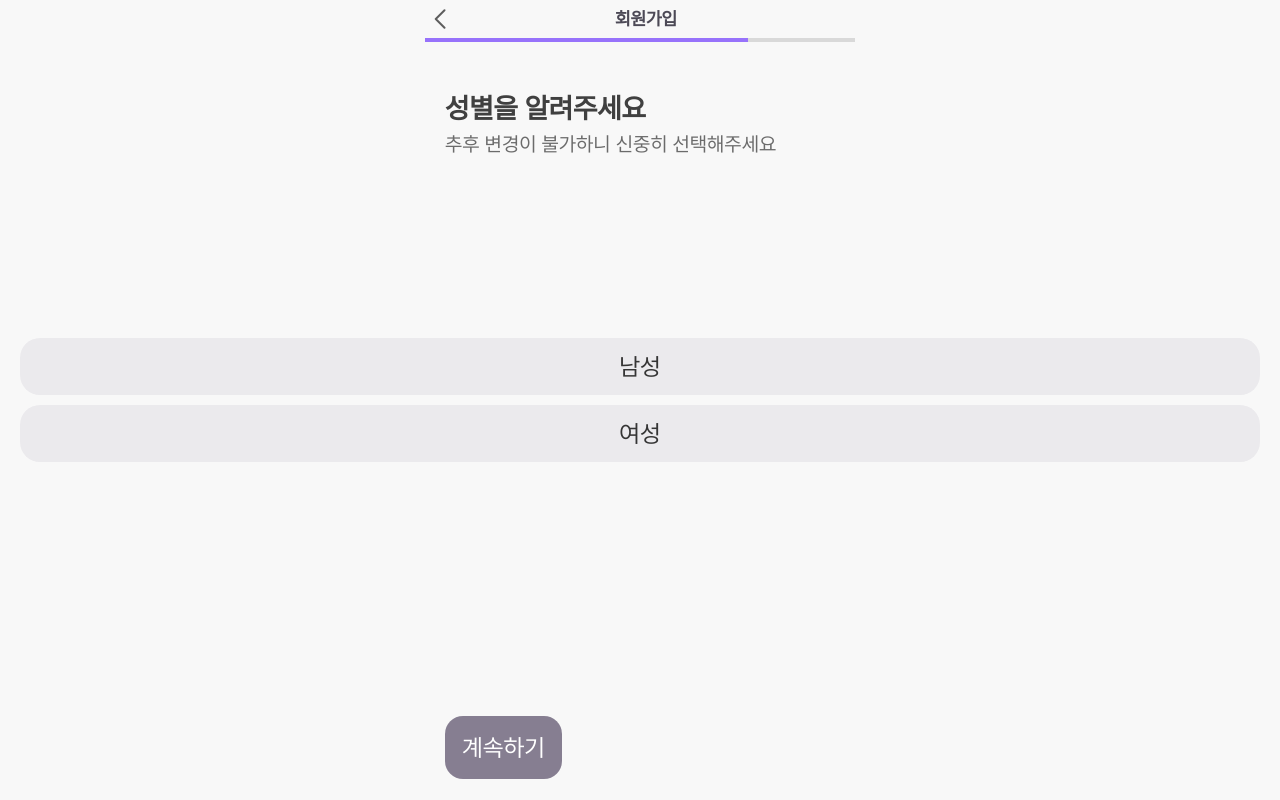
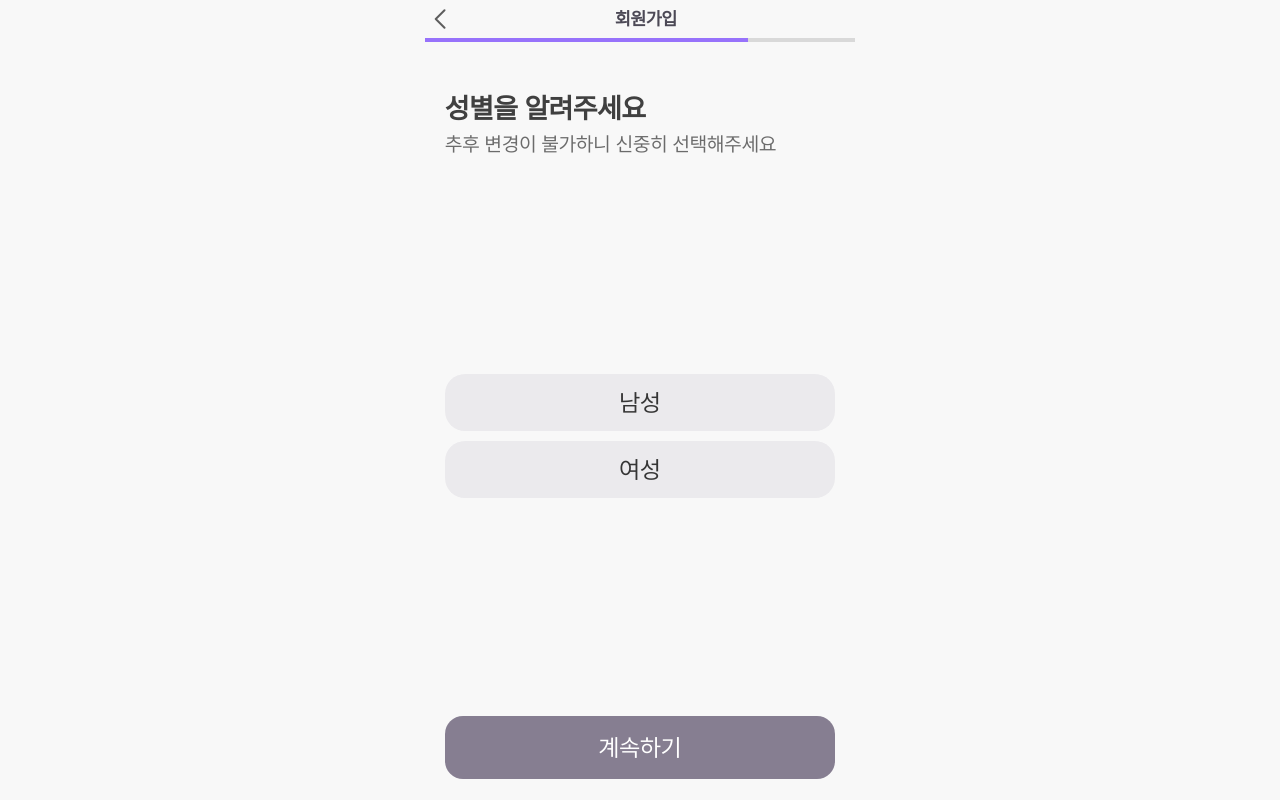
Before and after one commit to project-tingting/tingting_front, a Next.js app: page /join/gender in a window 1280 px wide. Built offline with nearby package versions, Linux system fonts and the light colour scheme.

Commit message:
Fix: 버튼 수정

```diff
--- a/components/Layout/FixedLayout.tsx
+++ b/components/Layout/FixedLayout.tsx
@@ -10,10 +10,10 @@ export function FixedAppLayout({ children }: LayoutProps) {
 }
 
 export function FixedLayout({ children }: LayoutProps) {
-  return <FiexdSection>{children}</FiexdSection>;
+  return <FixedSection>{children}</FixedSection>;
 }
 
-export const FiexdSection = styled.section`
+export const FixedSection = styled.section`
   max-width: 43rem;
   display: flex;
   justify-content: space-between;
--- a/components/common/Button.tsx
+++ b/components/common/Button.tsx
@@ -31,6 +31,5 @@ const StyledButton = styled.button<BtnPatternProps>`
       ? ({ theme }) => theme.colors.buttonDisabledColor
       : ({ theme }) => theme.colors.mainColor};
   border-radius: ${({ isRound }) => (isRound ? '1.8rem' : '0rem')};
-  position: fixed;
   bottom: 0;
 `;
--- a/pages/join/gender.tsx
+++ b/pages/join/gender.tsx
@@ -26,6 +26,7 @@ export default function gende() {
         <InputContainer>
           <Guide text="성별을 알려주세요" />
           <SubGuide>추후 변경이 불가하니 신중히 선택해주세요</SubGuide>
+        </InputContainer>
         <GenderButtonContainer>
           <GenderButton
             gender="male"
@@ -38,7 +39,6 @@ export default function gende() {
             className={gender === 'w' ? 'femaleClicked' : ''}
           />
         </GenderButtonContainer>
-        </InputContainer>
         <Button
           onClick={handleClickContinueButton}
           isRound={true}
@@ -52,15 +52,10 @@ export default function gende() {
 
 const GenderButtonContainer = styled.section`
   display: flex;
-  width: calc(100% - 4rem);
   flex-direction: column;
   justify-content: center;
+  align-items: center;
   gap: 1rem;
-
-  position: absolute;
-  top: 50%;
-  left: 50%;
-  transform: translate(-50%, -50%);
 `;
 
 const SubGuide = styled.p`
```
Lines whose indentation alone changed are shown as unchanged.
